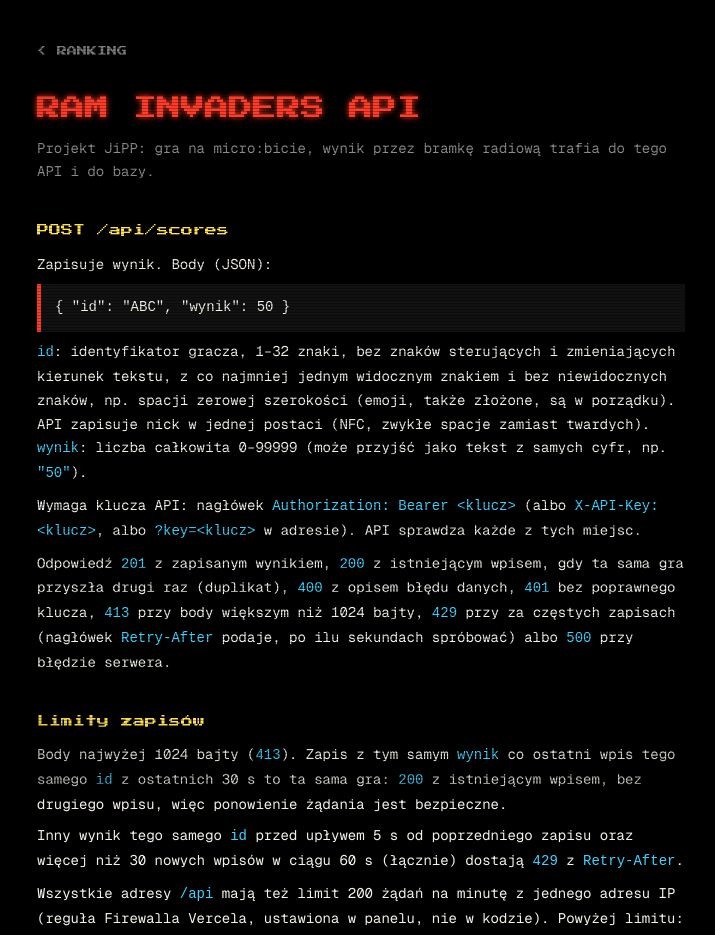
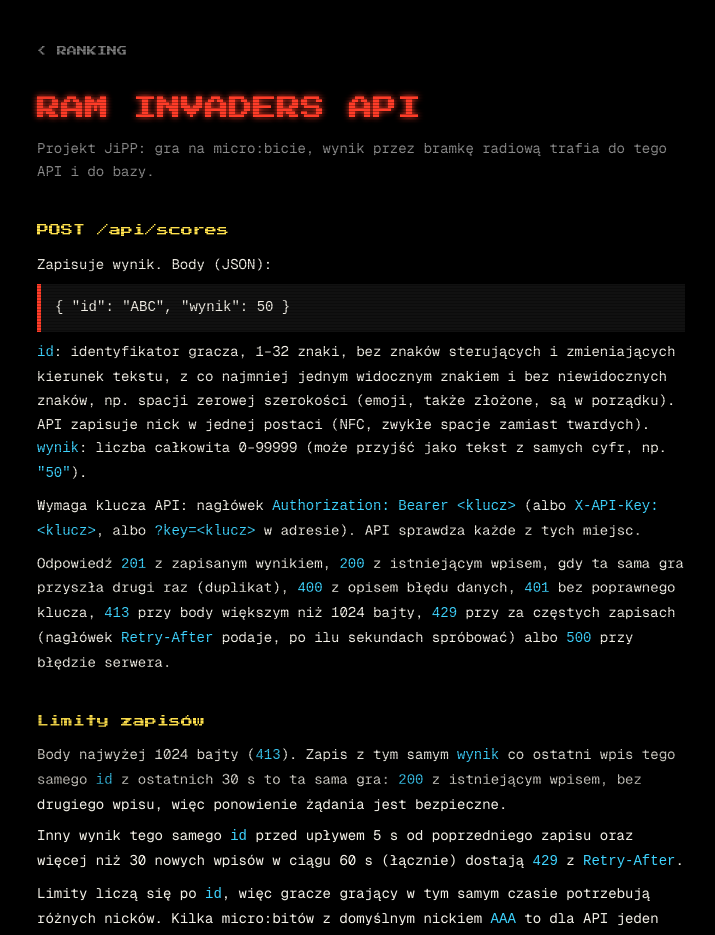
Before and after one commit to Damikk19/Sem5_JiPP, a Next.js app: page /docs in a window 1280 px wide. Shown: the top 935 px of the page, without its empty margins (279-994 px from the left). Built offline with nearby package versions, Linux system fonts and the light colour scheme.

Commit message:
Opis: różni gracze naraz potrzebują różnych nicków

```diff
--- a/app/docs/page.tsx
+++ b/app/docs/page.tsx
@@ -50,6 +50,10 @@ export default function Docs() {
         wpisów w ciągu 60 s (łącznie) dostają <code>429</code> z <code>Retry-After</code>.
       </p>
       <p>
+        Limity liczą się po <code>id</code>, więc gracze grający w tym samym czasie potrzebują różnych nicków. Kilka
+        micro:bitów z domyślnym nickiem <code>AAA</code> to dla API jeden gracz (<code>429</code> albo duplikat).
+      </p>
+      <p>
         Wszystkie adresy <code>/api</code> mają też limit 200 żądań na minutę z jednego adresu IP (reguła Firewalla
         Vercela, ustawiona w panelu, nie w kodzie). Powyżej limitu: <code>429</code>.
       </p>
```
Also changed, not shown: 1 other file (tests, documents, lock files or other folders).
